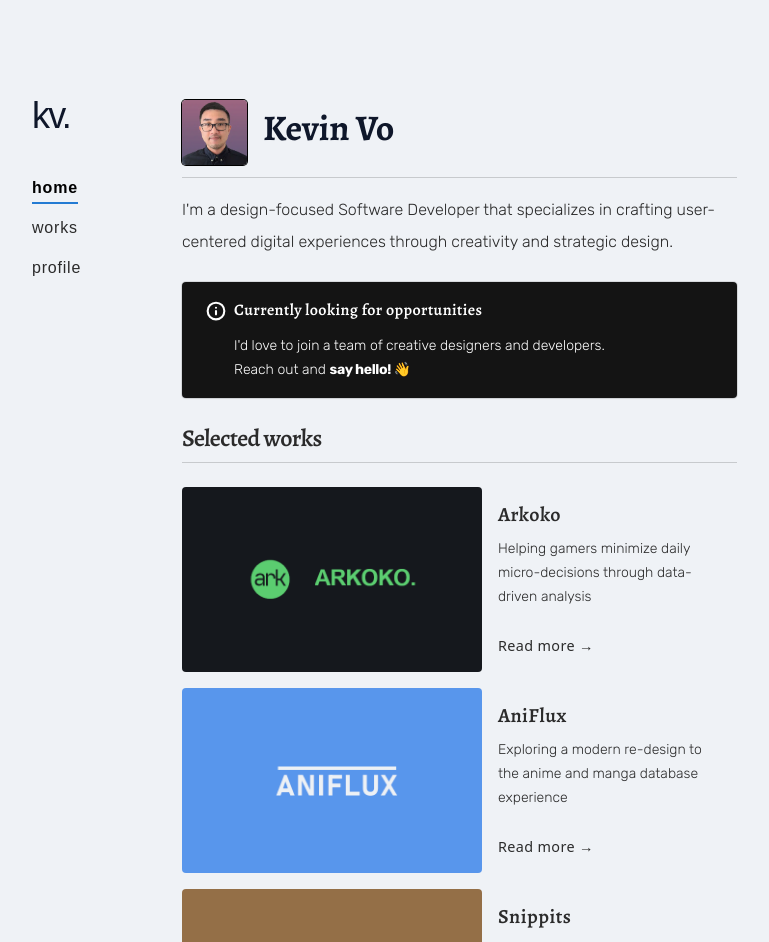
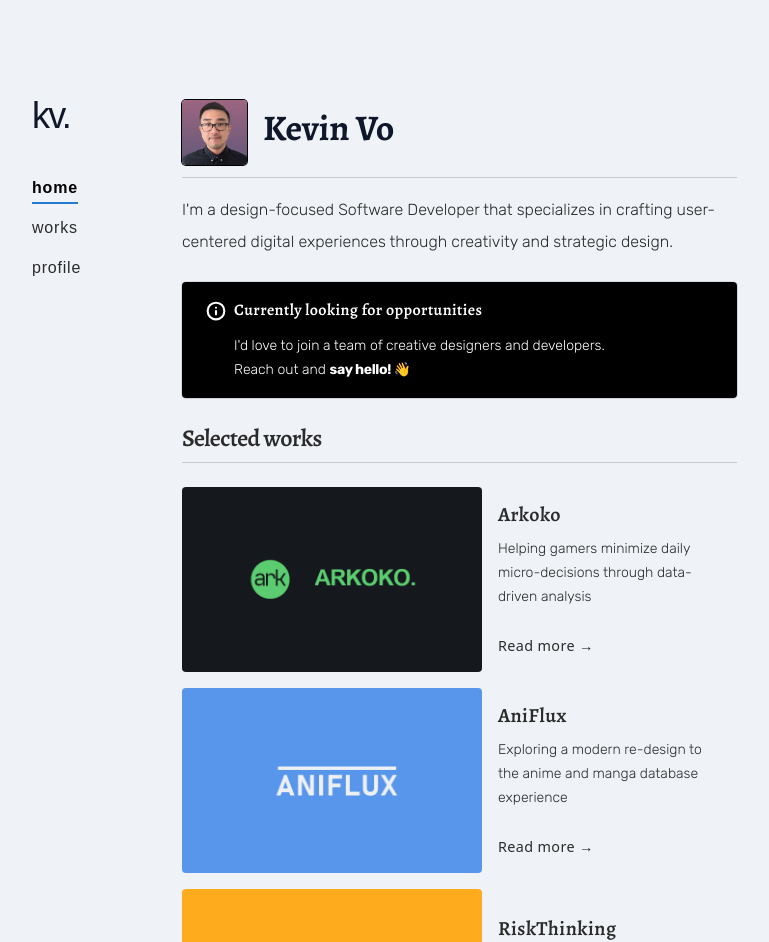
Before and after one commit to Yezo/portfolio-v2, a Next.js app: page / in a window 1280 px wide. Shown: the top 942 px of the page, without its empty margins (160-929 px from the left). Built offline with nearby package versions, Linux system fonts and the light colour scheme; a web font is replaced by a local one.

Commit message:
update imports

```diff
--- a/src/app/page.tsx
+++ b/src/app/page.tsx
@@ -1,6 +1,6 @@
 import arkoko from "../../public/arkoko.webp"
 import aniflux from "../../public/aniflux.webp"
-import snippits from "../../public/snippits.webp"
+import riskthinking from "../../public/riskthinking.png"
 import avatar from "../../public/avatar.webp"
 
 import dynamic from "next/dynamic"
@@ -48,11 +48,11 @@ export default function Home() {
           caseLink="/works/aniflux"
         />
         <ProjectBox
-          imageURL={snippits}
-          imageALT="Picture of Snippit's brand logo"
-          title="Snippits"
-          description="Code snippet repository built for programmers with the memory of a goldfish "
-          caseLink="/works/snippits"
+          imageURL={riskthinking}
+          imageALT="Picture of riskthinking's brand logo"
+          title="RiskThinking"
+          description="Work sample for riskthinking.ai visualizing climate risk datasets"
+          caseLink="/works/riskthinking"
         />
       </div>
     </main>
--- a/src/components/Contact/ContactButton.tsx
+++ b/src/components/Contact/ContactButton.tsx
@@ -1,6 +1,6 @@
-import React from "react"
 import { ExternalLinkIcon, DownloadIcon } from "lucide-react"
 import Link from "next/link"
+
 type Props = {
   url: string
   children: React.ReactNode
--- a/src/components/InfoBox/InfoBox.tsx
+++ b/src/components/InfoBox/InfoBox.tsx
@@ -3,7 +3,7 @@ import Link from "next/link"
 
 export default function InfoBox() {
   return (
-    <div className="my-6 flex gap-2 rounded bg-[#141414] px-6 py-4  text-white shadow-sm ring-1 ring-black/10">
+    <div className="my-6 flex gap-2 rounded bg-black px-6 py-4  text-white shadow-sm ring-1 ring-black/10">
       <div className="pt-[3px]">
         <Info strokeWidth="2.5" size="20" />
       </div>
--- a/src/components/Projects/ProjectBox.tsx
+++ b/src/components/Projects/ProjectBox.tsx
@@ -1,6 +1,8 @@
-import TitleH3 from "@/components/Typography/TitleH3"
 import Image, { StaticImageData } from "next/image"
 import Link from "next/link"
+import dynamic from "next/dynamic"
+
+const TitleH3 = dynamic(() => import("@/components/Typography/TitleH3"))
 
 type Props = {
   imageURL: StaticImageData
--- a/src/components/Works/WorksExternalLinks.tsx
+++ b/src/components/Works/WorksExternalLinks.tsx
@@ -1,4 +1,3 @@
-import React from "react"
 import { GithubIcon, RocketIcon, ExternalLinkIcon } from "lucide-react"
 import Link from "next/link"
 
--- a/src/components/Works/WorksProjectHeader.tsx
+++ b/src/components/Works/WorksProjectHeader.tsx
@@ -1,7 +1,8 @@
-import Subtitle from "@/components/Typography/Subtitle"
-import TitleH1 from "@/components/Typography/TitleH1"
-import Badge from "@/components/Works/Badge"
-import React from "react"
+import dynamic from "next/dynamic"
+
+const TitleH1 = dynamic(() => import("@/components/Typography/TitleH1"))
+const Badge = dynamic(() => import("@/components/Works/Badge"))
+const Subtitle = dynamic(() => import("@/components/Typography/Subtitle"))
 
 type Props = {
   title: string
```
Also changed, not shown: src/components/Works/WorksEndNavigation.tsx (+1 -8 lines).
